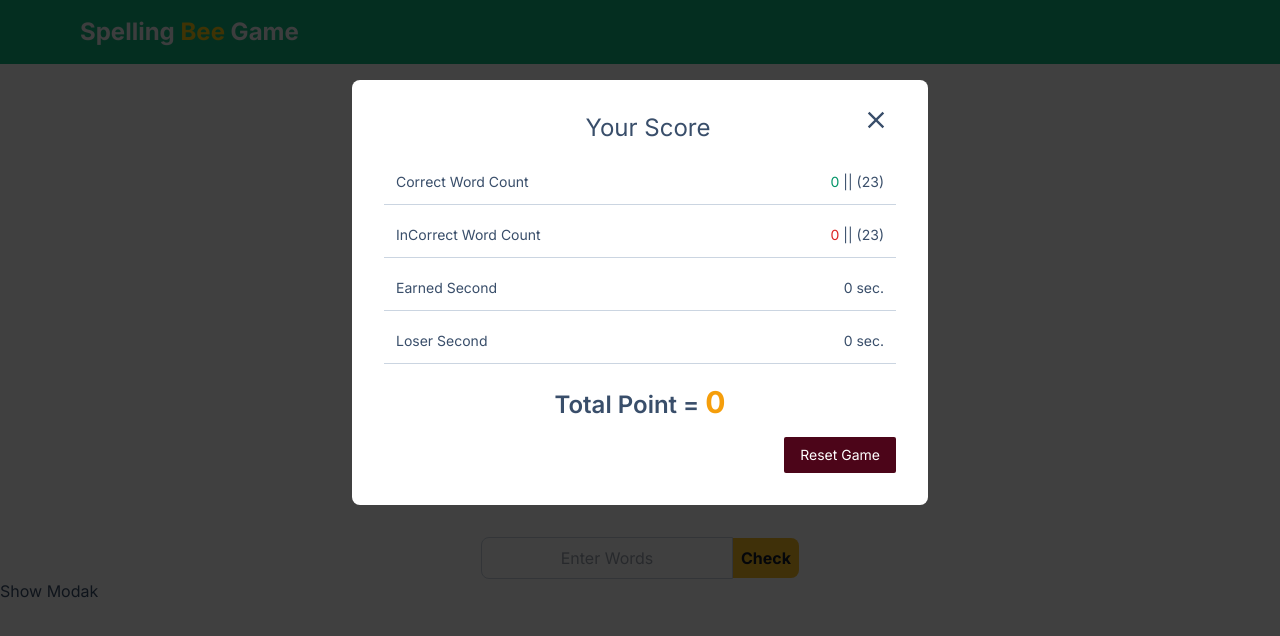
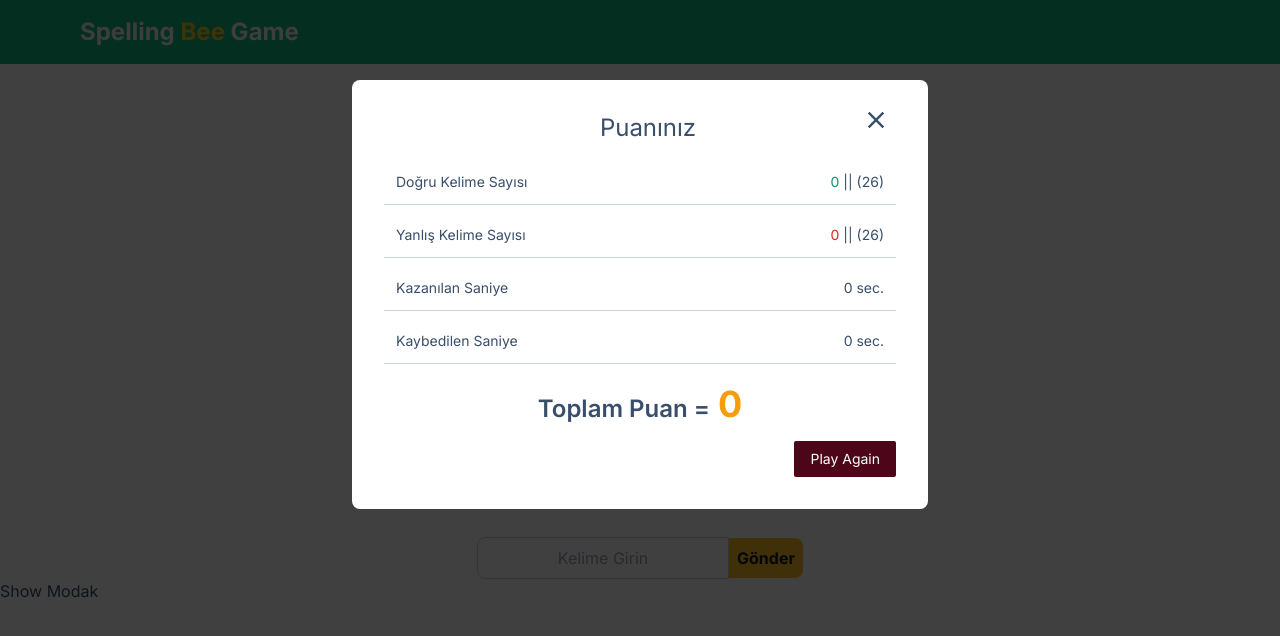
Before and after one commit to musayar9/Spelling-Bee, a Next.js app: page /turkish in a window 1280 px wide. Both pictures are taken after a click on the button "Show Modak". Shown: the top 636 px of the page. Built offline with nearby package versions, Linux system fonts and the light colour scheme.

Commit message:
edit language

```diff
--- a/public/dictionaries/turkish.js
+++ b/public/dictionaries/turkish.js
@@ -24,6 +24,10 @@ const turkish = {
     "takım",
     "nakarat",
     "kanat",
+    "kırnata",
+    "akıl",
+    "tanrı"
+
   ],
 };
 export default turkish;
--- a/src/components/FormArea.jsx
+++ b/src/components/FormArea.jsx
@@ -1,7 +1,7 @@
 "use client";
 import { useGlobalContext } from "@/context/Context";
 
-const FormArea = ({ handleSubmit }) => {
+const FormArea = ({ handleSubmit, language }) => {
   const { words, setWords, isInput, setIsLetter } = useGlobalContext();
   return (
     <>
@@ -11,7 +11,7 @@ const FormArea = ({ handleSubmit }) => {
           className="border border-slate-300  p-2  rounded-s-lg text-center outline-yellow-400 "
           value={words}
           disabled={isInput}
-          placeholder="Enter Words"
+          placeholder={language === "turkish" ? "Kelime Girin" : "Enter Words"}
           onChange={(e) => {
             setWords(e.target.value);
 
@@ -26,7 +26,7 @@ const FormArea = ({ handleSubmit }) => {
           disabled={isInput}
           className="rounded-e-lg  bg-amber-400 p-2 text-gray-900 font-bold hover:bg-amber-500 duration-150 ease-in-out"
         >
-          Check
+          {language === "turkish" ? "Gönder" : "Check"}
         </button>
       </form>
     </>
--- a/src/components/Game.jsx
+++ b/src/components/Game.jsx
@@ -1,7 +1,6 @@
 "use client";
 import { useGlobalContext } from "@/context/Context";
-import { useEffect, useRef, useState } from "react";
-import { formattedTime } from "./Funtcions";
+import { useRef } from "react";
 import { ToastContainer, toast } from "react-toastify";
 import "react-toastify/dist/ReactToastify.css";
 
@@ -10,41 +9,24 @@ import Timer from "./Timer";
 import WordsTable from "./WordsTable";
 import Point from "./Point";
 import ResultModal from "./ResultModal";
-import FormArea from "./FormArea"
+import FormArea from "./FormArea";
 import LettersHive from "./LettersHive";
 export default function Game({ language, dictionary }) {
   const {
-    point,
     setPoint,
-    isLetter,
-    setIsLetter,
     timer,
-    isInput,
     setTimer,
-    show,
     setShow,
     words,
     setWords,
-    filterWords,
     setFilterWords,
-    isCorrect,
     setIsCorrect,
-    isCorrectPoint,
     setIsCorrectPoint,
     matchWords,
     setMatchWords,
-    inCorrectWord,
     setInCorrectWord,
   } = useGlobalContext();
 
-  // const [words, setWords] = useState("");
-  // const [newValue, setNewValue] = useState("");
-  // const [filterWords, setFilterWords] = useState("");
-  // const [isCorrect, setIsCorrect] = useState(false);
-  // const [isCorrectPoint, setIsCorrectPoint] = useState(null);
-  // const [matchWords, setMatchWords] = useState([]);
-
-  // const [inCorrectWord, setInCorrectWord] = useState(0);
   let lettersShuffle = dictionary.letters;
   const ref = useRef();
   const handleClick = (e) => {
@@ -113,25 +95,25 @@ export default function Game({ language, dictionary }) {
     <div className="mx-auto max-w-8xl h-[100%] my-6">
       <div className="flex max-w-xl mx-auto items-center justify-between  p-4">
         <Timer />
-        <WordsTable />
-        <Point />
+        <WordsTable language={language} />
+        <Point language={language} />
       </div>
 
-    <LettersHive letters={lettersShuffle}/>
+      <LettersHive letters={lettersShuffle} language={language} />
 
       <div className="mt-6 flex flex-col items-center justify-center">
-       <FormArea handleSubmit={handleShowText}/>
+        <FormArea handleSubmit={handleShowText} language={language} />
 
         {timer === 0 && (
           <div className="mt-4 flex items-center justify-center">
             {" "}
-            <RestartBtn />
+            <RestartBtn language={language} />
           </div>
         )}
       </div>
       <button onClick={() => setShow(true)}>Show Modak</button>
 
-      <ResultModal dictionary={dictionary} />
+      <ResultModal dictionary={dictionary} language={language}  />
 
       <ToastContainer
         autoClose={1400}
--- a/src/components/LettersHive.jsx
+++ b/src/components/LettersHive.jsx
@@ -1,6 +1,6 @@
 import { useGlobalContext } from "@/context/Context";
 
-const LettersHive = ({ letters }) => {
+const LettersHive = ({ letters, language }) => {
   const { words } = useGlobalContext();
 
   return (
@@ -8,7 +8,7 @@ const LettersHive = ({ letters }) => {
       <input
         className="text-center border-b border-slate-300  w-72 p-4 outline-none"
         value={words}
-        placeholder="Your Words"
+        placeholder={language ==="turkish" ?"Kelimen" :"Your Word's"}
         readOnly
       />
 
--- a/src/components/Point.jsx
+++ b/src/components/Point.jsx
@@ -1,12 +1,14 @@
 "use client";
 
 import { useGlobalContext } from "@/context/Context";
-const Point = () => {
-  const {point, isCorrectPoint, filterWords} = useGlobalContext();
+const Point = ({ language }) => {
+  const { point, isCorrectPoint, filterWords } = useGlobalContext();
 
   return (
     <div className="bg-sky-600 rounded-md px-4 py-2 text-white font-bold relative text-center">
-      <span className="text-sm"> Score : {point}</span>
+      <span className="text-sm">
+        {language === "turkish" ? "Puan" : "Score"}: {point}
+      </span>
 
       <>
         {isCorrectPoint === true && (
--- a/src/components/RestartBtn.jsx
+++ b/src/components/RestartBtn.jsx
@@ -1,18 +1,16 @@
 "use client";
 import { useGlobalContext } from "@/context/Context";
-const RestartBtn = () => {
+const RestartBtn = ({ language }) => {
   const { handleRestart } = useGlobalContext();
 
   return (
-
-      <button
-        className="  px-4 py-2  bg-rose-950 hover:bg-rose-800 duration-150
+    <button
+      className="  px-4 py-2  bg-rose-950 hover:bg-rose-800 duration-150
          ease-in-out rounded-sm text-sm text-white"
-        onClick={handleRestart}
-      >
-        Reset Game
-      </button>
-
+      onClick={handleRestart}
+    >
+      {language === "turkish" ? "Tekrar Oyna" : "Play Again"}
+    </button>
   );
 };
 
--- a/src/components/ResultModal.jsx
+++ b/src/components/ResultModal.jsx
@@ -2,7 +2,7 @@
 import { useGlobalContext } from "@/context/Context";
 import { MdClose } from "react-icons/md";
 import RestartBtn from "./RestartBtn";
-const ResultModal = ({ dictionary }) => {
+const ResultModal = ({ dictionary, language }) => {
   const { show, setShow, matchWords, inCorrectWord, point } =
     useGlobalContext();
 
@@ -15,7 +15,9 @@ const ResultModal = ({ dictionary }) => {
               {/* Modal content */}
               <div className="relative     ">
                 <div className="flex items-center ">
-                  <p className="text-2xl mx-auto  pl-4">Your Score</p>
+                  <p className="text-2xl mx-auto  pl-4">
+                    {language === "turkish" ? "Puanınız" : "Your Score"}
+                  </p>
                   <button
                     onClick={() => setShow(false)}
                     type="button"
@@ -28,7 +30,12 @@ const ResultModal = ({ dictionary }) => {
                 <div className="mt-4 ">
                   <ul className="space-y-2">
                     <li className="flex items-center justify-between border-b border-slate-300 p-3 text-sm">
-                      <span className="">Correct Word Count</span>
+                      <span className="">
+                        {" "}
+                        {language === "turkish"
+                          ? "Doğru Kelime Sayısı"
+                          : "Correct Word Count"}
+                      </span>
                       <span>
                         <span className="text-emerald-600 pr-1">
                           {" "}
@@ -39,7 +46,11 @@ const ResultModal = ({ dictionary }) => {
                     </li>
 
                     <li className="flex items-center justify-between border-b border-slate-300 p-3 text-sm">
-                      <span className="">InCorrect Word Count</span>
+                      <span className="">
+                        {language === "turkish"
+                          ? "Yanlış Kelime Sayısı"
+                          : "InCorrect Word Count"}
+                      </span>
                       <span>
                         <span className="text-red-600 pr-1">
                           {" "}
@@ -49,18 +60,28 @@ const ResultModal = ({ dictionary }) => {
                       </span>
                     </li>
                     <li className="flex items-center justify-between border-b border-slate-300 p-3 text-sm">
-                      <span className="">Earned Second</span>
+                      <span className="">
+                        {language === "turkish"
+                          ? "Kazanılan Saniye"
+                          : " Earned Second"}
+                      </span>
                       <span>{matchWords.length * 15} sec.</span>
                     </li>
                     <li className="flex items-center justify-between border-b border-slate-300 p-3 text-sm">
-                      <span className="">Loser Second</span>
+                      <span className="">
+                        {" "}
+                        {language === "turkish"
+                          ? "Kaybedilen Saniye"
+                          : " Loser Second"}
+                      </span>
                       <span>{inCorrectWord * 2} sec.</span>
                     </li>
                   </ul>
                   <div className="flex items-center justify-center space-x-4 mt-5 text-sm">
                     <p className="text-2xl font-semibold">
-                      Total Point ={" "}
-                      <span className="font-bold text-3xl text-amber-500">
+
+                      {language === "turkish" ? "Toplam Puan" : " Total Point"} =
+                      <span className="font-bold pl-2 text-4xl text-amber-500">
                         {point}
                       </span>
                     </p>
--- a/src/components/WordsTable.jsx
+++ b/src/components/WordsTable.jsx
@@ -3,7 +3,7 @@
 import { useGlobalContext } from "@/context/Context";
 import { FaCheck } from "react-icons/fa";
 import { IoMdClose } from "react-icons/io";
-const WordsTable = () => {
+const WordsTable = ({ language }) => {
   const { matchWords, isCorrectPoint, point } = useGlobalContext();
 
   return (
@@ -16,7 +16,7 @@ const WordsTable = () => {
             className="btn "
             onClick={() => document.getElementById("my_modal_4").showModal()}
           >
-            Show Words
+            {language === "turkish" ? "Kelimelerin" : "Show Words"}
           </button>
           {isCorrectPoint === true && (
             <p className="absolute -right-3 -top-3">
@@ -34,7 +34,7 @@ const WordsTable = () => {
               <span className="relative flex h-8 w-8">
                 <span className="animate-ping absolute inline-flex h-full w-full rounded-full bg-red-400 opacity-75"></span>
                 <span className="relative inline-flex items-center justify-center rounded-full h-8 w-8 p-2 text-[10px] bg-rose-600 text-white font-bold">
-                <IoMdClose/>
+                  <IoMdClose />
                 </span>
               </span>
             </p>
@@ -43,19 +43,20 @@ const WordsTable = () => {
       )}
       <dialog id="my_modal_4" className="modal">
         <div className="modal-box w-11/12 max-w-2xl">
-          <h3 className="font-bold text-lg text-center my-4">Words Found!</h3>
+          <h3 className="font-bold text-lg text-center my-4">
+            {" "}
+            {language === "turkish" ? "Bulunan Kelimeler" : "Show Words"}{" "}
+          </h3>
           <div className="overflow-x-auto h-64">
             <table className="table p-2 ">
-              {/* head */}
               <thead>
                 <tr>
-                  <th>Order</th>
-                  <th>Word</th>
-                  <th>Point</th>
+                  <th> {language === "turkish" ? "Sıra" : "Order"} </th>
+                  <th> {language === "turkish" ? "Kelime" : "Word"}</th>
+                  <th> {language === "turkish" ? "Puan" : "Point"} </th>
                 </tr>
               </thead>
               <tbody>
-                {/* row 1 */}
                 {matchWords.map((word, index) => (
                   <tr key={index}>
                     <th>{index + 1}</th>
@@ -63,13 +64,20 @@ const WordsTable = () => {
                     <td>+{word.length}</td>
                   </tr>
                 ))}
-
-                {/* row 2 */}
               </tbody>
               <tfoot>
                 <tr className="">
-                  <th>Sum Words:{matchWords.length} </th>
-                  <th>Total Score</th>
+                  <th>
+                    {" "}
+                    {language === "turkish" ? "Toplam Kelime" : "Total Words"}:
+                    {matchWords.length}{" "}
+                  </th>
+                  <th>
+                    {" "}
+                    {language === "turkish"
+                      ? "Toplam Puan"
+                      : "Total Point"}{" "}
+                  </th>
 
                   <th>{point}</th>
                 </tr>
@@ -78,7 +86,10 @@ const WordsTable = () => {
           </div>
           <div className="modal-action">
             <form method="dialog">
-              <button className="btn">Close</button>
+              <button className="btn">
+                {" "}
+                {language === "turkish" ? "Kapat" : "Close"}{" "}
+              </button>
             </form>
           </div>
         </div>
```
